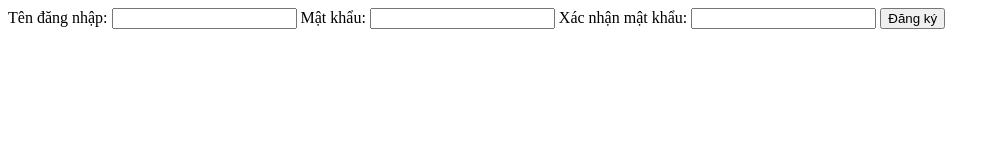
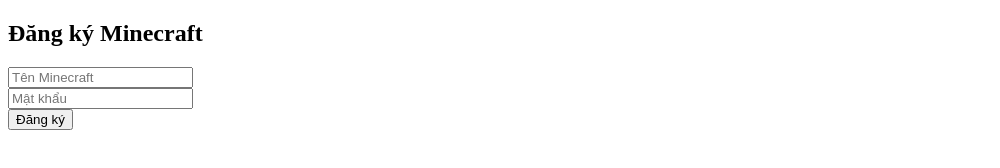
Before and after one commit to Ntrkhangnekk/register, a plain HTML site: page index.html in a window 1280 px wide. Shown: the whole page, without its empty margins (0-1000 px from the left). Drawn offline with Linux system fonts and the light colour scheme.

Commit message:
Update index.html

```diff
--- a/index.html
+++ b/index.html
@@ -1,14 +1,13 @@
-<form action="/register" method="POST">
-  <label for="username">Tên đăng nhập:</label>
-  <input type="text" id="username" name="username" required>
-
-  <label for="password">Mật khẩu:</label>
-  <input type="password" id="password" name="password" required>
-
-  <label for="confirm_password">Xác nhận mật khẩu:</label>
-  <input type="password" id="confirm_password" name="confirm_password" required>
-
-  <!-- CAPTCHA nếu cần -->
-
-  <button type="submit">Đăng ký</button>
-</form>
+<!-- public/index.html -->
+<!DOCTYPE html>
+<html>
+<head><title>Đăng ký tài khoản Minecraft</title></head>
+<body>
+  <h2>Đăng ký Minecraft</h2>
+  <form action="/register" method="POST">
+    <input name="username" placeholder="Tên Minecraft" required><br>
+    <input name="password" type="password" placeholder="Mật khẩu" required><br>
+    <button type="submit">Đăng ký</button>
+  </form>
+</body>
+</html>
```
